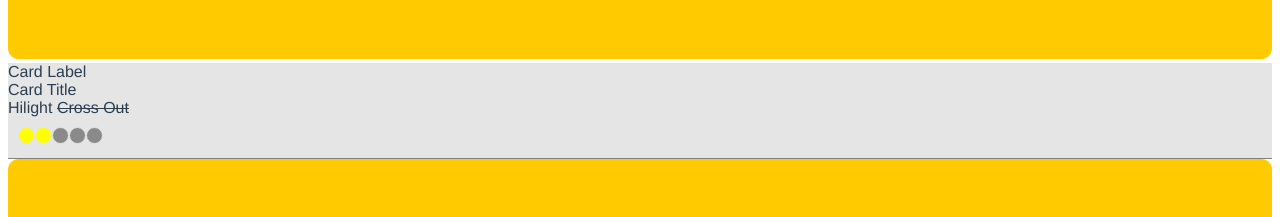
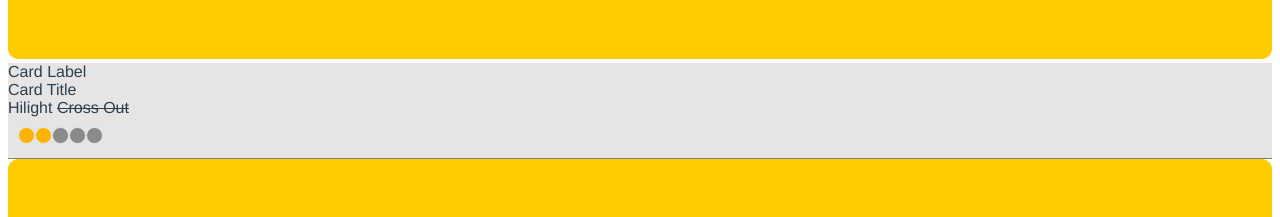
Before and after one commit to appleSimple/backpackr-ui-module, a Vue app: page / in a window 1280 px wide. Shown: the part 1860-2077 px from the top of the page. Built offline with nearby package versions, Linux system fonts and the light colour scheme.

Commit message:
style : 별 색상 변경

```diff
--- a/src/components/StarScore.vue
+++ b/src/components/StarScore.vue
@@ -41,7 +41,7 @@ export default {
     background-color: #8a8a8a;
 
     &.fill {
-      background-color: rgb(255, 255, 0);
+      background-color: rgb(255, 179, 0);
     }
   }
 }
```
